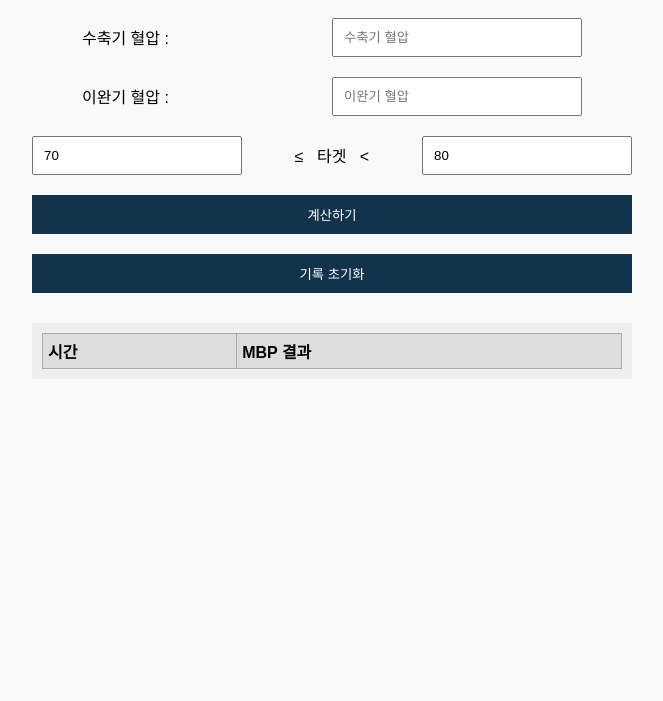
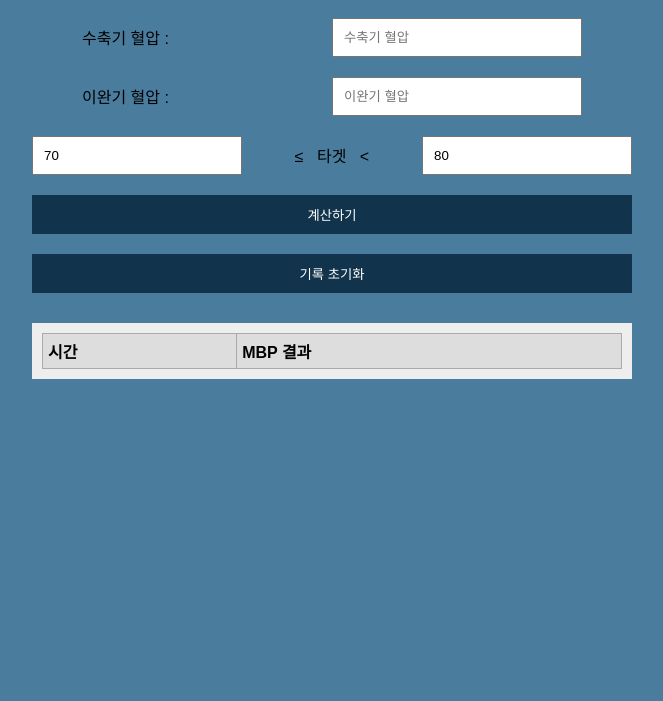
Before and after one commit to hsjin500/MBP_calculator, a plain HTML site: page index.html in a window 1280 px wide. Shown: the part 99-800 px from the top of the page, without its empty margins (308-971 px from the left). Drawn offline with Linux system fonts and the light colour scheme; the site is published under a folder, as on GitHub Pages, so addresses that start at the root find nothing.

Commit message:
fix : 배경 이미지 경로를 상대경로로 변경

```diff
--- a/css/index.css
+++ b/css/index.css
@@ -3,7 +3,7 @@ body {
     padding: 10px;
     background-color: #f9f9f9;
     text-align: center;
-    background-image: url(/img/오리.png);
+    background-image: url(../img/오리.png);
     background-size: cover;
 }
 
```
